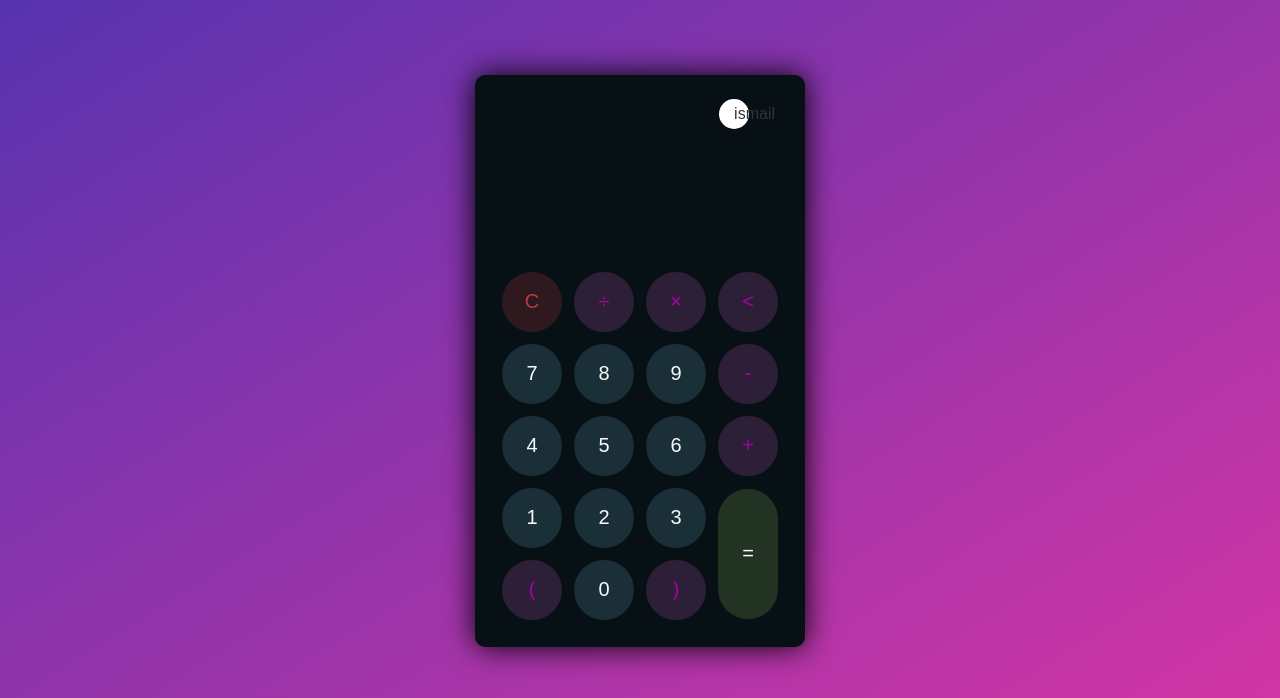
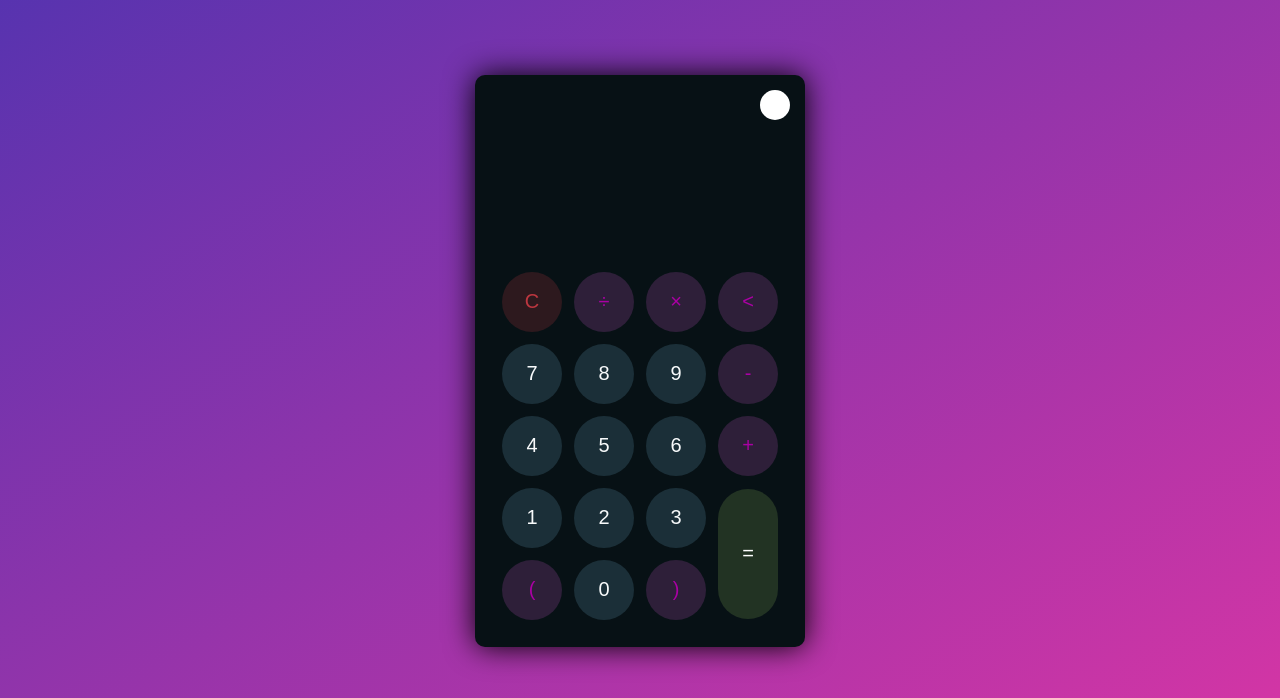
Before and after one commit to ismaiiiiil/calculator-, a plain HTML site: page index.html in a window 1280 px wide. Shown: the part 102-800 px from the top of the page. Drawn offline with Linux system fonts and the light colour scheme.

Commit message:
delete last edite

```diff
--- a/index.html
+++ b/index.html
@@ -17,7 +17,6 @@
         <div class="calculator dark">
             <div class="theme-toggler active">
                 <i class="toggler-icon"></i>
-                ismail
             </div>
             <!-- affichage -->
             <div class="display-screen">
```
